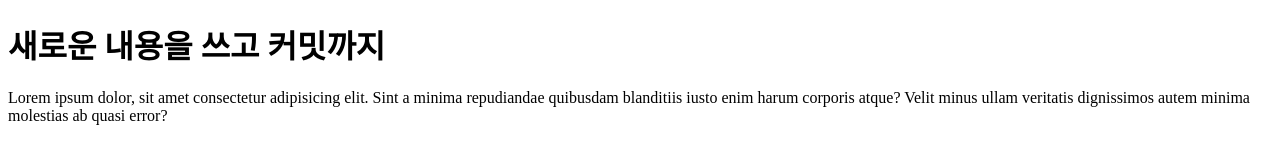
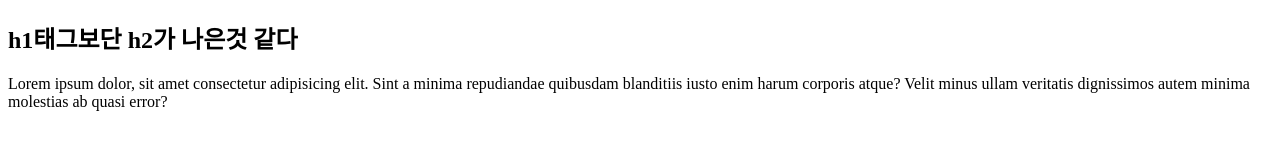
Before and after one commit to Songehyun/20240614_git_test, a website: page index.html in a window 1280 px wide. Drawn offline with Linux system fonts and the light colour scheme.

Commit message:
index.html h1태그를 h2 태그로 변경, 안의 내용도 수정

```diff
--- a/index.html
+++ b/index.html
@@ -7,7 +7,7 @@
     <title>Document</title>
   </head>
   <body>
-    <h1>새로운 내용을 쓰고 커밋까지</h1>
+    <h2>h1태그보단 h2가 나은것 같다</h2>
     <p>
       Lorem ipsum dolor, sit amet consectetur adipisicing elit. Sint a minima
       repudiandae quibusdam blanditiis iusto enim harum corporis atque? Velit
```
